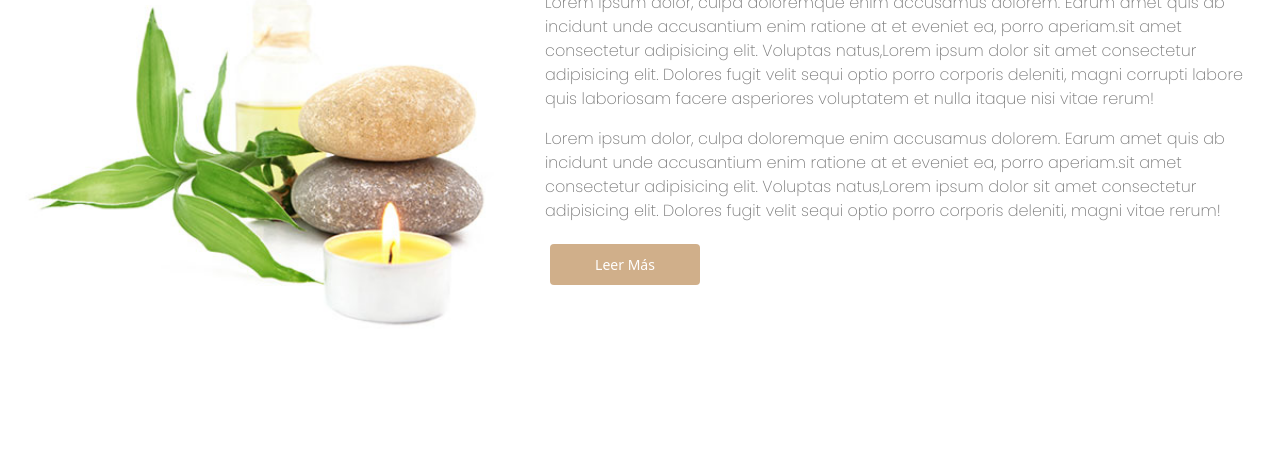
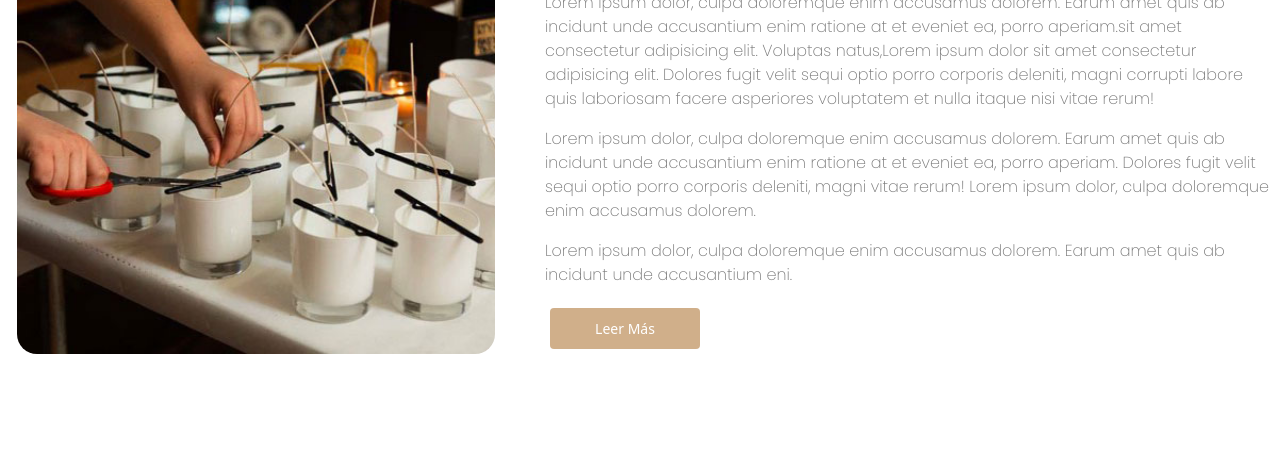
Before and after one commit to FranciscoBellani/velas-olivia, a plain HTML site: page paginas/quienes-somos.html in a window 1280 px wide. Shown: the part 141-594 px from the top of the page. Drawn offline with nearby package versions, Linux system fonts and the light colour scheme.

Commit message:
agrego class img card

```diff
--- a/css/estilos.css
+++ b/css/estilos.css
@@ -47,6 +47,9 @@ body{
     padding: 1rem;
     margin-bottom: 1rem;
     border-color: #fff;
+  }
+  .img-card{
+    border-radius: 20px;
   }
   .sidebar-content {
     padding: 1rem;
--- a/paginas/quienes-somos.html
+++ b/paginas/quienes-somos.html
@@ -63,12 +63,13 @@
           <div class="card">
             <h4>Quienes Somos</h4>
                  <p>Lorem ipsum dolor, culpa doloremque enim accusamus dolorem. Earum amet quis ab incidunt unde accusantium enim ratione at et eveniet ea, porro aperiam.sit amet consectetur adipisicing elit. Voluptas natus,Lorem ipsum dolor sit amet consectetur adipisicing elit. Dolores fugit velit sequi optio porro corporis deleniti, magni corrupti labore quis laboriosam facere asperiores voluptatem et nulla itaque nisi vitae rerum!</p>
-                 <p>Lorem ipsum dolor, culpa doloremque enim accusamus dolorem. Earum amet quis ab incidunt unde accusantium enim ratione at et eveniet ea, porro aperiam.sit amet consectetur adipisicing elit. Voluptas natus,Lorem ipsum dolor sit amet consectetur adipisicing elit. Dolores fugit velit sequi optio porro corporis deleniti, magni  vitae rerum!</p>
+                 <p>Lorem ipsum dolor, culpa doloremque enim accusamus dolorem. Earum amet quis ab incidunt unde accusantium enim ratione at et eveniet ea, porro aperiam. Dolores fugit velit sequi optio porro corporis deleniti, magni  vitae rerum! Lorem ipsum dolor, culpa doloremque enim accusamus dolorem.</p>
+                 <p>Lorem ipsum dolor, culpa doloremque enim accusamus dolorem. Earum amet quis ab incidunt unde accusantium eni.</p>
                  <button class="button" style="vertical-align:middle"><span>Leer Más </span></button>
           </div>
         </div>
         <div class="sidebar-content card">
-            <img src="../imagenes/velas_otoño_index.jpg" alt="">
+            <img class="img-card" src="../imagenes/quienes_somos_velas.jpg" alt="">
         </div>
 
       </div>
```
Also changed, not shown: imagenes/quienes_somos_velas.jpg (added).
